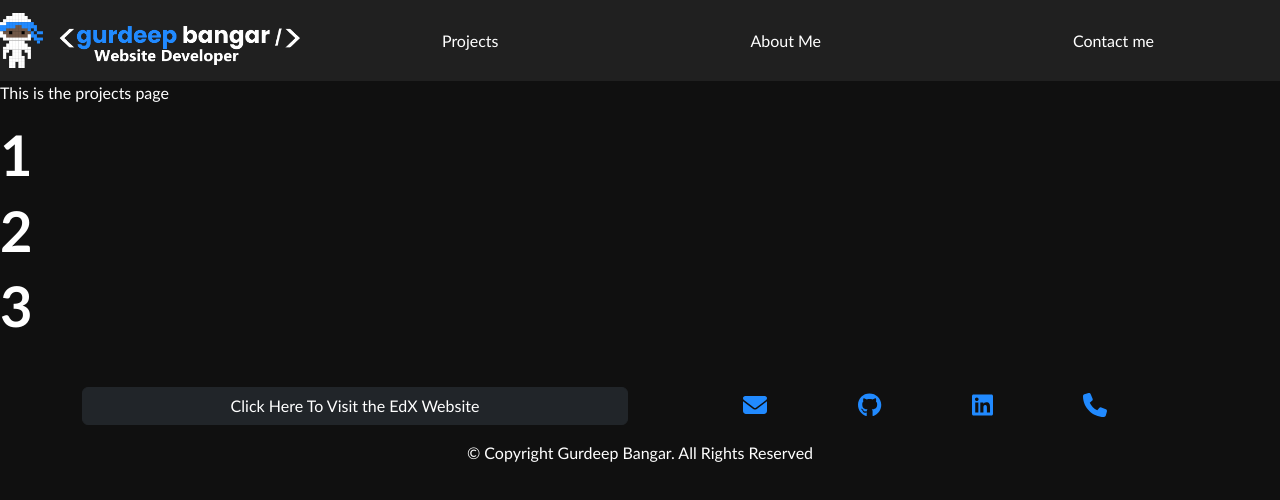
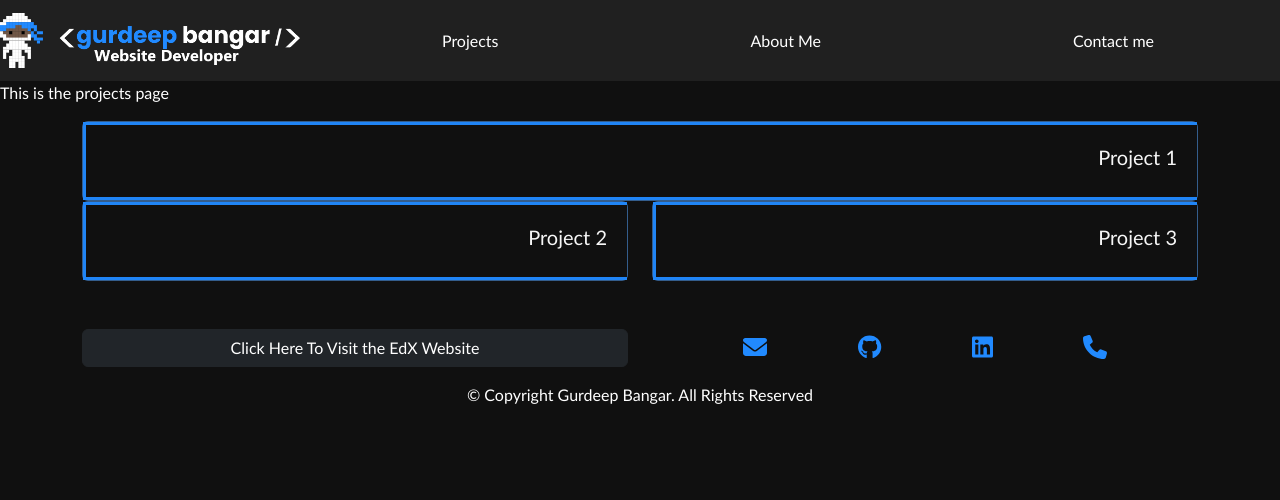
Before and after one commit to gurdeep-ninja/react-portfolio, a React (Create React App) app: page /projects in a window 1280 px wide. Shown: the top 500 px of the page. Built offline with nearby package versions, Linux system fonts and the light colour scheme.

Commit message:
Tweaking the Project component & Projects page

```diff
--- a/package.json
+++ b/package.json
@@ -14,6 +14,7 @@
     "@testing-library/user-event": "^13.5.0",
     "bootstrap": "^5.2.3",
     "react": "^18.2.0",
+    "react-bootstrap": "^2.7.2",
     "react-dom": "^18.2.0",
     "react-router-dom": "^6.8.2",
     "react-scripts": "5.0.1",
--- a/src/assets/css/styles.css
+++ b/src/assets/css/styles.css
@@ -142,21 +142,16 @@ main section:nth-child(even){
 
 /* Custom card body style */
 .card .card-body{
-        position: absolute;
         background-color: var(--theme-bg-color);
         bottom: 2em;
         right: 0;
         text-align: right;
-        width: 50%;
         padding: 20px;
         opacity: 0.96;
         border: 3px solid var(--theme-accent);
         border-right: none;
 }
-/* Custom style target all cards except first */
-.row div:nth-child(n+2) .card .card-body {
-	width: 75%;
-}
+
 /* Apply image opacity & animation settings */
 .card img {
     opacity: 0.7;
--- a/src/assets/json/projects.json
+++ b/src/assets/json/projects.json
@@ -1,18 +1,15 @@
 [
     {
-        "id": "1",
         "title": "Project 1",
         "github": "https://github.com",
         "image":"screenshot.png"
     },
     {
-        "id": "2",
         "title": "Project 2",
         "github": "https://github.com",
         "image":"screenshot.png"
     },
     {
-        "id": "3",
         "title": "Project 3",
         "github": "https://github.com",
         "image":"screenshot.png"
--- a/src/components/Project/Project.jsx
+++ b/src/components/Project/Project.jsx
@@ -1,7 +1,22 @@
-function Project(props){
-    console.log(props)
-    const {id, title, github, image} = props;
-    return <h2>{id}</h2>
+import { Card, Container, Row, Col } from 'react-bootstrap';
+import CardHeader from 'react-bootstrap/esm/CardHeader';
+
+function Project(props) {
+    const { id, title, github, image } = props;
+
+    const firstProject = id === 0 ? "12" : "6";
+    console.log(id);
+    return (
+        <Col xs={12} md={firstProject}>
+            <Card className='bg-dark'>
+                <Card.Body>
+                    <Card.Title>
+                        {title}
+                    </Card.Title>
+                </Card.Body>
+            </Card>
+        </Col>
+    )
 }
 
 export default Project;
--- a/src/pages/Projects.jsx
+++ b/src/pages/Projects.jsx
@@ -1,19 +1,26 @@
 import projects from '../assets/json/projects.json';
 import Project from '../components/Project/Project';
+import { Container, Row, Col } from 'react-bootstrap';
 
 function Projects() {
     return (
         <>
-        <p>This is the projects page</p>
-            {projects.map((project) => {
-                return <Project key={project.id}
-                id = {project.id}
-                title = {project.title}
-                github = {project.github}
-                image = {project.image}
-                />
+            <p>This is the projects page</p>
+            <Container>
+                <Row>
+                    {projects.map((project, index) => {
 
-            })}
+                        return <Project
+                            key={index}
+                            id={index}
+                            title={project.title}
+                            github={project.github}
+                            image={project.image}
+                        />
+
+                    })}
+                </Row>
+            </Container>
         </>
     )
 }
```
Also changed, not shown: src/assets/images/portfolio-item1.jpg (added), 1 other file (tests, documents, lock files or other folders).
